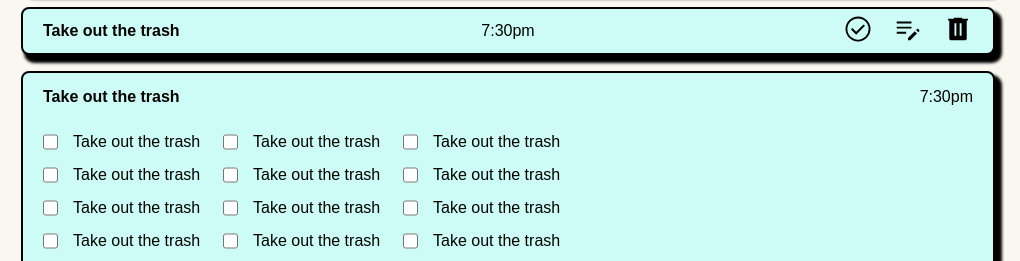
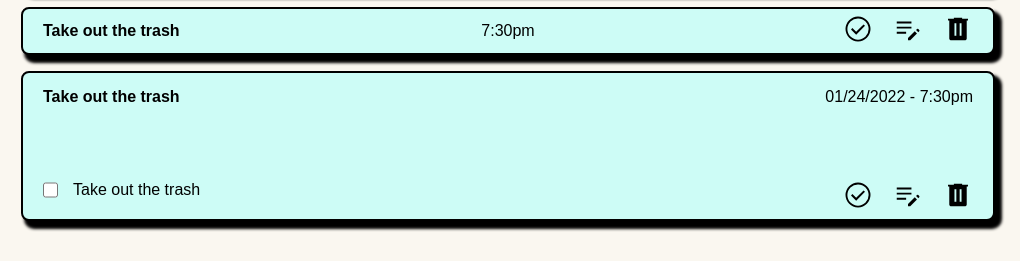
Before and after one commit to JoshDT900/TOP_ToDoList, a website built with webpack: page temp/index.html in a window 1280 px wide. Shown: the part 229-490 px from the top of the page, 260-1280 px from the left. Built offline with nearby package versions, Linux system fonts and the light colour scheme.

Commit message:
removed temp elements

```diff
--- a/temp/index.html
+++ b/temp/index.html
@@ -100,33 +100,9 @@
             </div>
             <div class="todo_item_full">
                 <div class="todo_task">Take out the trash</div>
-                <div class="todo_time">7:30pm</div>
+                <div class="todo_time">01/24/2022 - 7:30pm</div>
                 <div class="todo_body">
                     <ul>
-                        <input type="checkbox" name="task" id="task_trash">
-                        <label for="task">Take out the trash</label>
-                        <input type="checkbox" name="task" id="task_trash">
-                        <label for="task">Take out the trash</label>
-                        <input type="checkbox" name="task" id="task_trash">
-                        <label for="task">Take out the trash</label>
-                        <input type="checkbox" name="task" id="task_trash">
-                        <label for="task">Take out the trash</label>
-                        <input type="checkbox" name="task" id="task_trash">
-                        <label for="task">Take out the trash</label>
-                        <input type="checkbox" name="task" id="task_trash">
-                        <label for="task">Take out the trash</label>
-                        <input type="checkbox" name="task" id="task_trash">
-                        <label for="task">Take out the trash</label>
-                        <input type="checkbox" name="task" id="task_trash">
-                        <label for="task">Take out the trash</label>
-                        <input type="checkbox" name="task" id="task_trash">
-                        <label for="task">Take out the trash</label>
-                        <input type="checkbox" name="task" id="task_trash">
-                        <label for="task">Take out the trash</label>
-                        <input type="checkbox" name="task" id="task_trash">
-                        <label for="task">Take out the trash</label>
-                        <input type="checkbox" name="task" id="task_trash">
-                        <label for="task">Take out the trash</label>
                         <input type="checkbox" name="task" id="task_trash">
                         <label for="task">Take out the trash</label>
                     </ul>
@@ -143,6 +119,7 @@
                     </div>
                 </div>
             </div>
+
         </div>
         <div class="form_wrap">
             <form action="" method="post" class="add_task_form">
```
